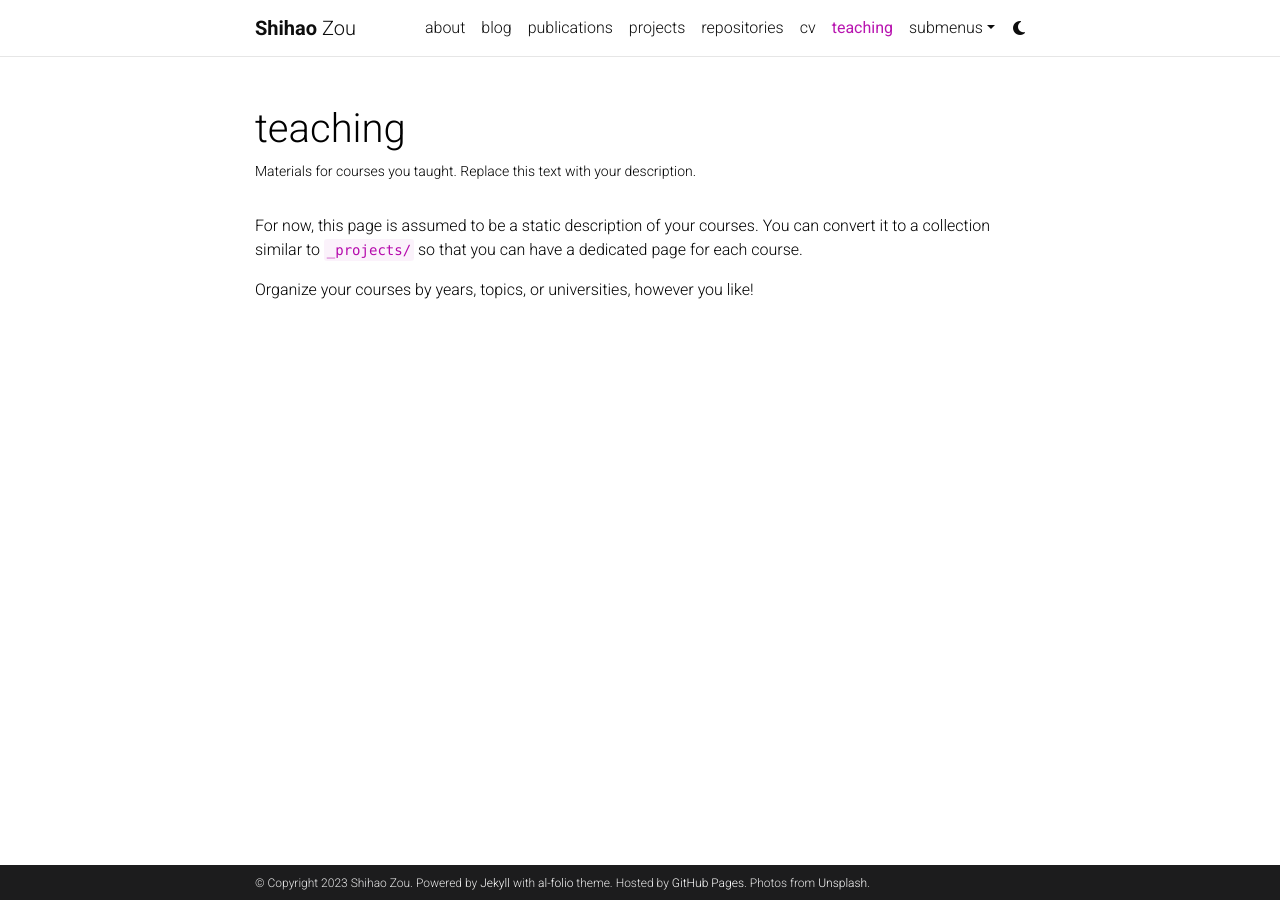
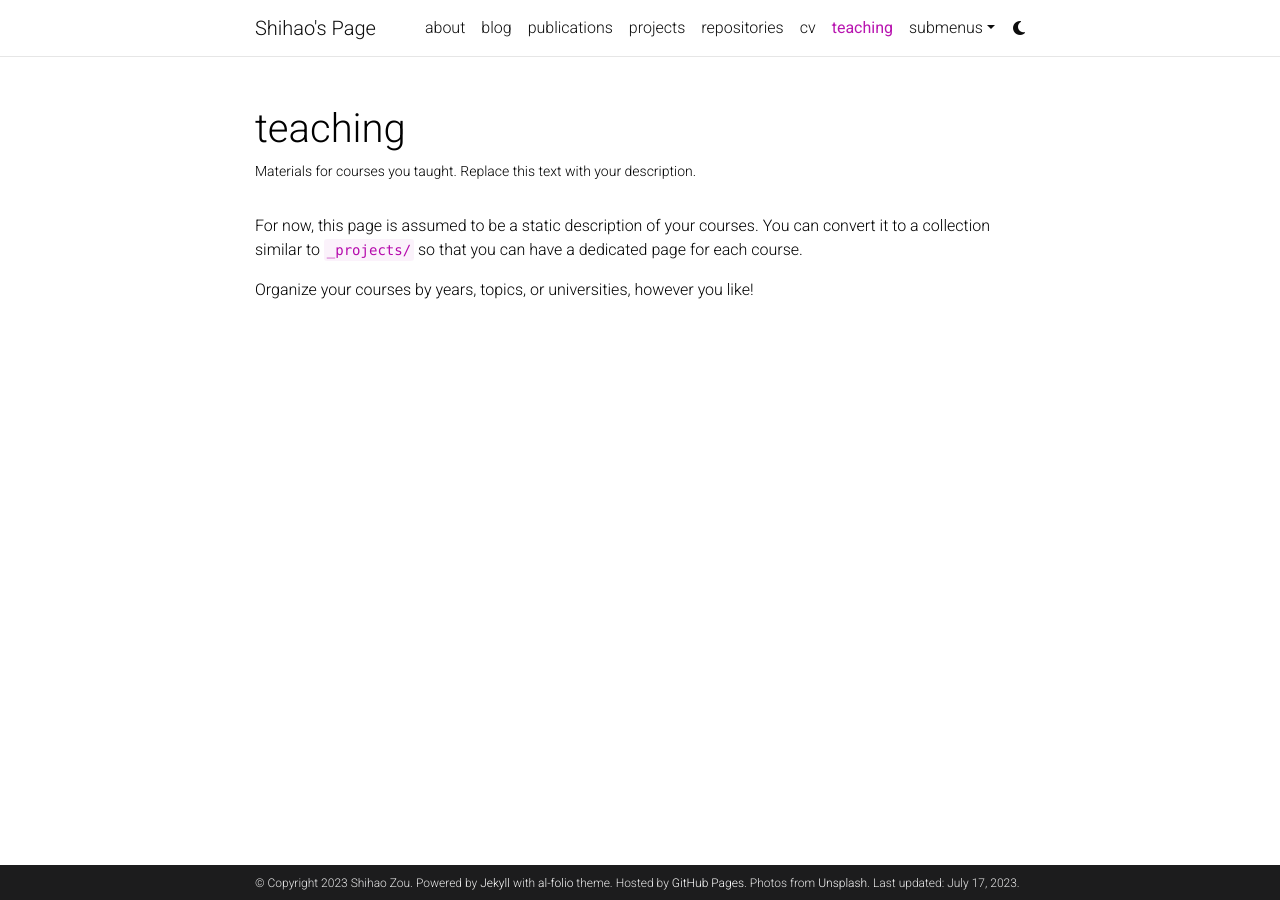
Before and after one commit to ShawnZou717/ShawnZou717.github.io, a Jekyll site: the page built from _pages/teaching.md, in a window 1280 px wide. Built offline with Jekyll 4.4.1, drawn with Linux system fonts in a browser that asks for light colours; comment, search, counter and statistics services are not loaded; a style sheet for code colours, icons or effects is not loaded; some of the changed lines change nothing that is shown.

Commit message:
Add title and blog name.

```diff
--- a/_config.yml
+++ b/_config.yml
@@ -2,7 +2,7 @@
 # Site settings
 # -----------------------------------------------------------------------------
 
-title: blank # the website title (if blank, full name will be used instead)
+title: Shihao's Page # the website title (if blank, full name will be used instead)
 first_name: Shihao
 middle_name:
 last_name: Zou
@@ -20,7 +20,7 @@
 
 url: https://shawnzou717.github.io # the base hostname & protocol for your site
 baseurl: # the subpath of your site, e.g. /blog/
-last_updated: false # set to true if you want to display last updated in the footer
+last_updated: true # set to true if you want to display last updated in the footer
 impressum_path:  # set to path to include impressum link in the footer, use the same path as permalink in a page, helps to conform with EU GDPR
 
 # -----------------------------------------------------------------------------
@@ -45,7 +45,7 @@
 # will use title and url fields
 # Take a look to https://github.com/jekyll/jekyll-feed for more customization
 
-rss_icon: true
+rss_icon: false
 
 # -----------------------------------------------------------------------------
 # Layout
```
